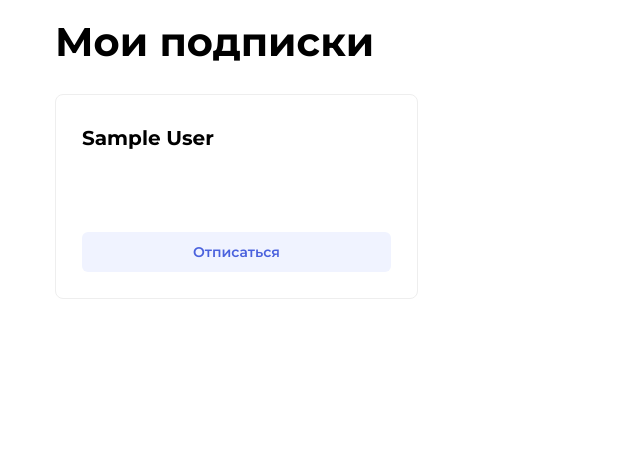
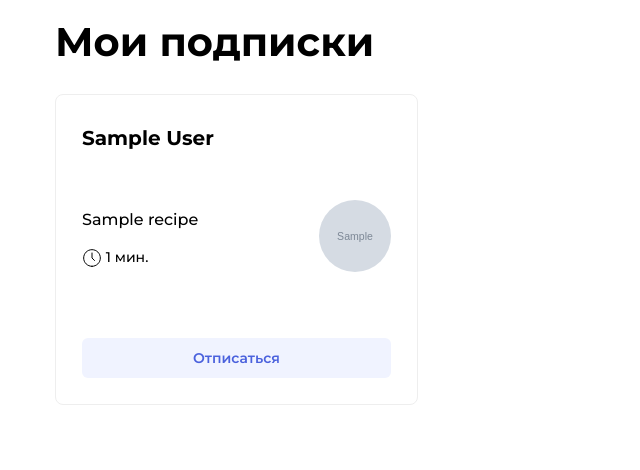
Before and after one commit to Rybakov-Ilay/foodgram-project, a Django app: page /subscriptions/ in a window 1280 px wide. Shown: the part 133-603 px from the top of the page, without its empty margins (0-640 px from the left). Run offline with Django 3.2, Linux system fonts and the light colour scheme; a user stored in the database is signed in; tables that the repository leaves empty hold one stand-in row (values such as "Sample post"); grey boxes marked "Sample" are stand-in pictures; some libraries are stand-ins or nearby versions.

Commit message:
Поправлены модели!!!

```diff
--- a/recipes/templates/recipes/myFollow.html
+++ b/recipes/templates/recipes/myFollow.html
@@ -27,7 +27,7 @@
         </div>
         <div class="card-user__body">
             <ul class="card-user__items">
-                {% for recipe in author.recipe.all %}
+                {% for recipe in author.recipes.all %}
                     {% if forloop.counter < 4 %}
                     <li class="card-user__item">
                         <div class="recipe">
```
